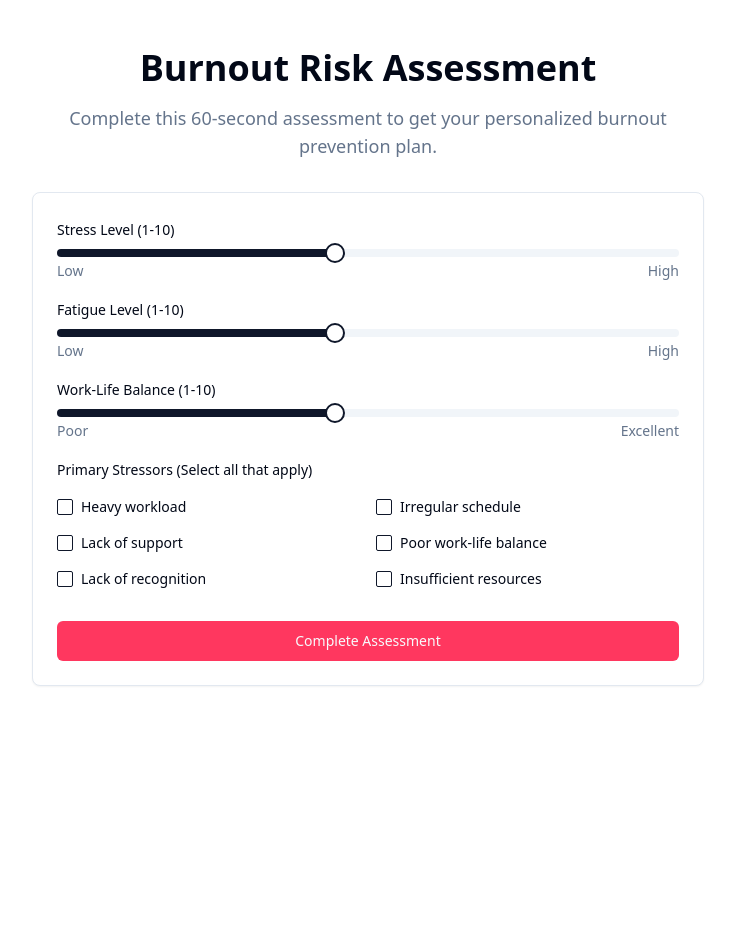
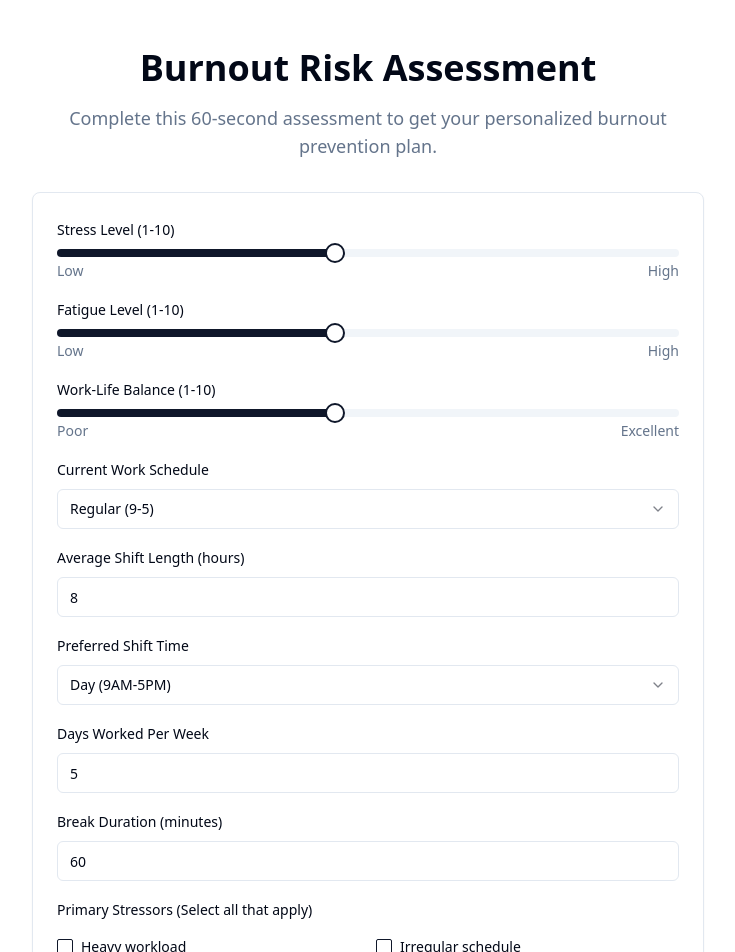
Before and after one commit to teezyheru/inversiondotplus, a React (Vite) app: page /assessment in a window 1280 px wide. Shown: the top 952 px of the page, without its empty margins (272-1007 px from the left). Before the commit the page ends 800 px from the top, so only its background shows below. Built offline with nearby package versions, Linux system fonts and the light colour scheme.

Commit message:
Add job data collection to assessment
Implement functionality in the assessment to gather information about the user's current job, which will be used to create a smart scheduling plan.
[skip gpt_engineer]

```diff
--- a/src/components/AssessmentForm.tsx
+++ b/src/components/AssessmentForm.tsx
@@ -4,6 +4,7 @@ import { Button } from "@/components/ui/button";
 import { Input } from "@/components/ui/input";
 import { Label } from "@/components/ui/label";
 import { Slider } from "@/components/ui/slider";
+import { Select, SelectContent, SelectItem, SelectTrigger, SelectValue } from "@/components/ui/select";
 import { CheckboxGroup } from "@/components/AssessmentCheckboxGroup";
 import { supabase } from "@/integrations/supabase/client";
 import { toast } from "sonner";
@@ -16,6 +17,11 @@ const AssessmentForm = () => {
     fatigueLevel: 5,
     workLifeBalance: 5,
     primaryStressors: [] as string[],
+    workSchedule: "regular",
+    averageShiftLength: 8,
+    preferredShiftTime: "day",
+    daysPerWeek: 5,
+    breakDuration: 60,
   });
 
   const handleStressorChange = (stressors: string[]) => {
@@ -41,6 +47,11 @@ const AssessmentForm = () => {
         work_life_balance: formData.workLifeBalance,
         primary_stressors: formData.primaryStressors,
         recommendations: generateRecommendations(formData),
+        work_schedule: formData.workSchedule,
+        average_shift_length: formData.averageShiftLength,
+        preferred_shift_time: formData.preferredShiftTime,
+        days_per_week: formData.daysPerWeek,
+        break_duration: formData.breakDuration,
       });
 
       if (error) throw error;
@@ -67,6 +78,12 @@ const AssessmentForm = () => {
     if (data.workLifeBalance < 4) {
       recommendations.push("Set clear boundaries between work and personal time");
     }
+    if (data.averageShiftLength > 10) {
+      recommendations.push("Long shifts may increase fatigue. Consider shorter shifts if possible");
+    }
+    if (data.daysPerWeek > 5) {
+      recommendations.push("Working 6+ days/week may lead to burnout. Try to ensure adequate rest days");
+    }
 
     return recommendations;
   };
@@ -74,6 +91,7 @@ const AssessmentForm = () => {
   return (
     <form onSubmit={handleSubmit} className="space-y-8">
       <div className="space-y-4">
+        {/* Existing stress assessment fields */}
         <div>
           <Label>Stress Level (1-10)</Label>
           <Slider
@@ -122,6 +140,81 @@ const AssessmentForm = () => {
           </div>
         </div>
 
+        {/* New work schedule fields */}
+        <div className="space-y-4">
+          <div>
+            <Label>Current Work Schedule</Label>
+            <Select
+              value={formData.workSchedule}
+              onValueChange={(value) => setFormData(prev => ({ ...prev, workSchedule: value }))}
+            >
+              <SelectTrigger className="w-full mt-2">
+                <SelectValue placeholder="Select your work schedule" />
+              </SelectTrigger>
+              <SelectContent>
+                <SelectItem value="regular">Regular (9-5)</SelectItem>
+                <SelectItem value="rotating">Rotating Shifts</SelectItem>
+                <SelectItem value="flexible">Flexible Hours</SelectItem>
+                <SelectItem value="night">Night Shift</SelectItem>
+              </SelectContent>
+            </Select>
+          </div>
+
+          <div>
+            <Label>Average Shift Length (hours)</Label>
+            <Input
+              type="number"
+              min={1}
+              max={24}
+              value={formData.averageShiftLength}
+              onChange={(e) => setFormData(prev => ({ ...prev, averageShiftLength: parseInt(e.target.value) }))}
+              className="mt-2"
+            />
+          </div>
+
+          <div>
+            <Label>Preferred Shift Time</Label>
+            <Select
+              value={formData.preferredShiftTime}
+              onValueChange={(value) => setFormData(prev => ({ ...prev, preferredShiftTime: value }))}
+            >
+              <SelectTrigger className="w-full mt-2">
+                <SelectValue placeholder="Select preferred shift time" />
+              </SelectTrigger>
+              <SelectContent>
+                <SelectItem value="morning">Morning (6AM-2PM)</SelectItem>
+                <SelectItem value="day">Day (9AM-5PM)</SelectItem>
+                <SelectItem value="evening">Evening (2PM-10PM)</SelectItem>
+                <SelectItem value="night">Night (10PM-6AM)</SelectItem>
+              </SelectContent>
+            </Select>
+          </div>
+
+          <div>
+            <Label>Days Worked Per Week</Label>
+            <Input
+              type="number"
+              min={1}
+              max={7}
+              value={formData.daysPerWeek}
+              onChange={(e) => setFormData(prev => ({ ...prev, daysPerWeek: parseInt(e.target.value) }))}
+              className="mt-2"
+            />
+          </div>
+
+          <div>
+            <Label>Break Duration (minutes)</Label>
+            <Input
+              type="number"
+              min={0}
+              max={120}
+              value={formData.breakDuration}
+              onChange={(e) => setFormData(prev => ({ ...prev, breakDuration: parseInt(e.target.value) }))}
+              className="mt-2"
+            />
+          </div>
+        </div>
+
         <CheckboxGroup
           value={formData.primaryStressors}
           onChange={handleStressorChange}
```
